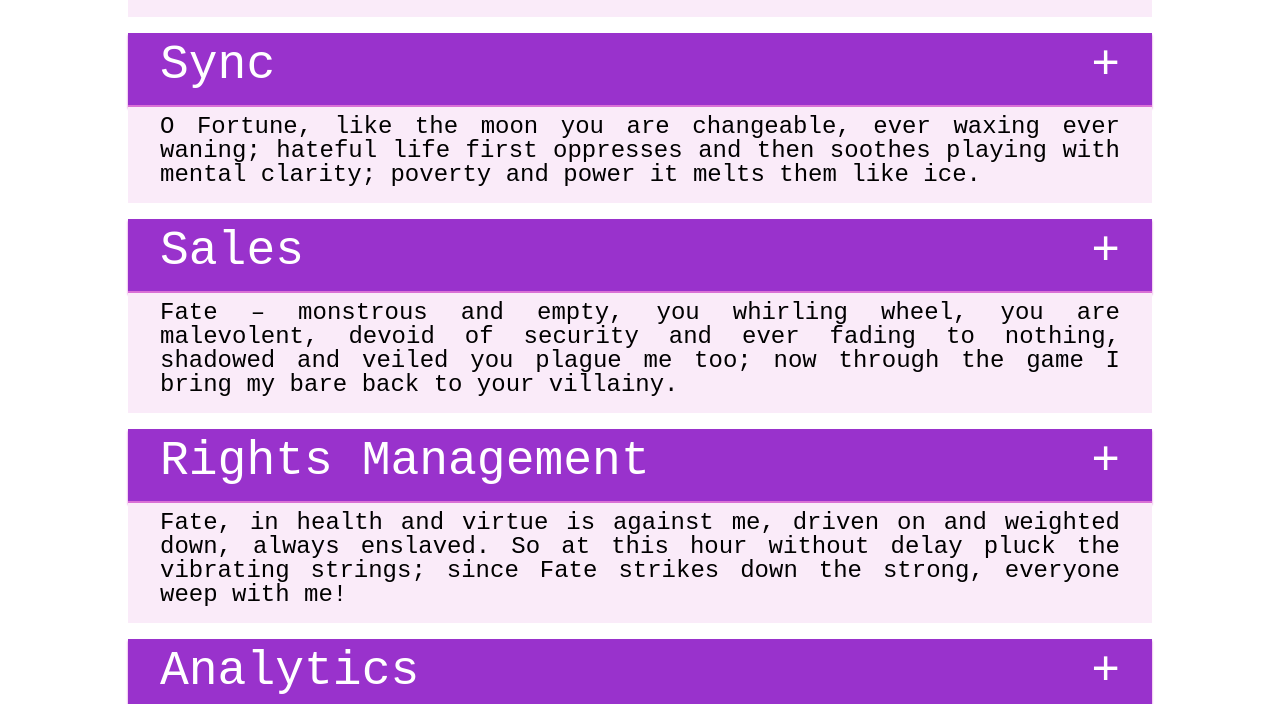
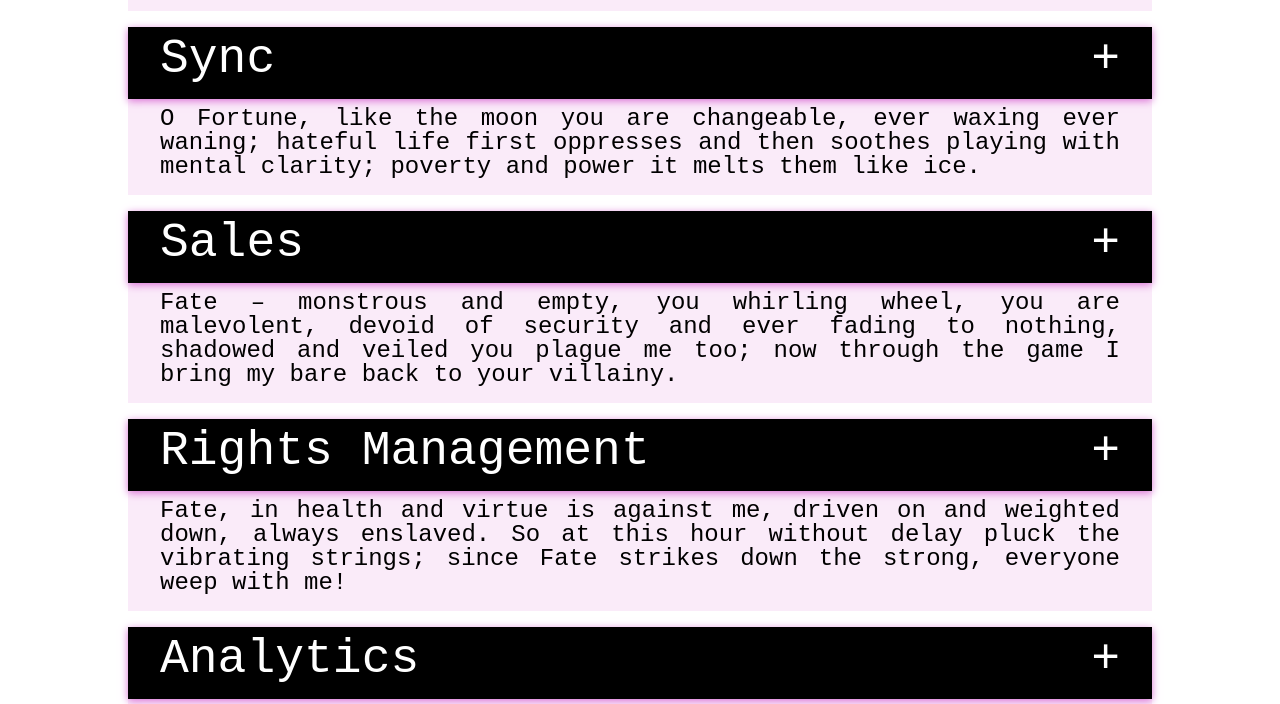
Before and after one commit to StefanTampu/quois-records, a plain HTML site: page services.html in a window 1280 px wide. Shown: the part 817-1521 px from the top of the page. Drawn offline with Linux system fonts and the light colour scheme.

Commit message:
Update service-box stylization

```diff
--- a/style.css
+++ b/style.css
@@ -353,15 +353,16 @@ main.container {
     padding: 8px 32px;
     display: flex;
     justify-content: space-between;
-    background-color: darkorchid;
+    background-color: black;
     color: white;
-    border-bottom: 2px solid orchid;
-    box-shadow: 0 2px 2px 0 orchid;
+    box-shadow: 0 2px 8px 0 orchid;
+    z-index: 2;
 }
 
 .service-description {
     padding: 8px 32px;
     background-color: hsl(302, 59%, 95%);
+    z-index: 1;
 }
 
 /*Artists.html*/
```
